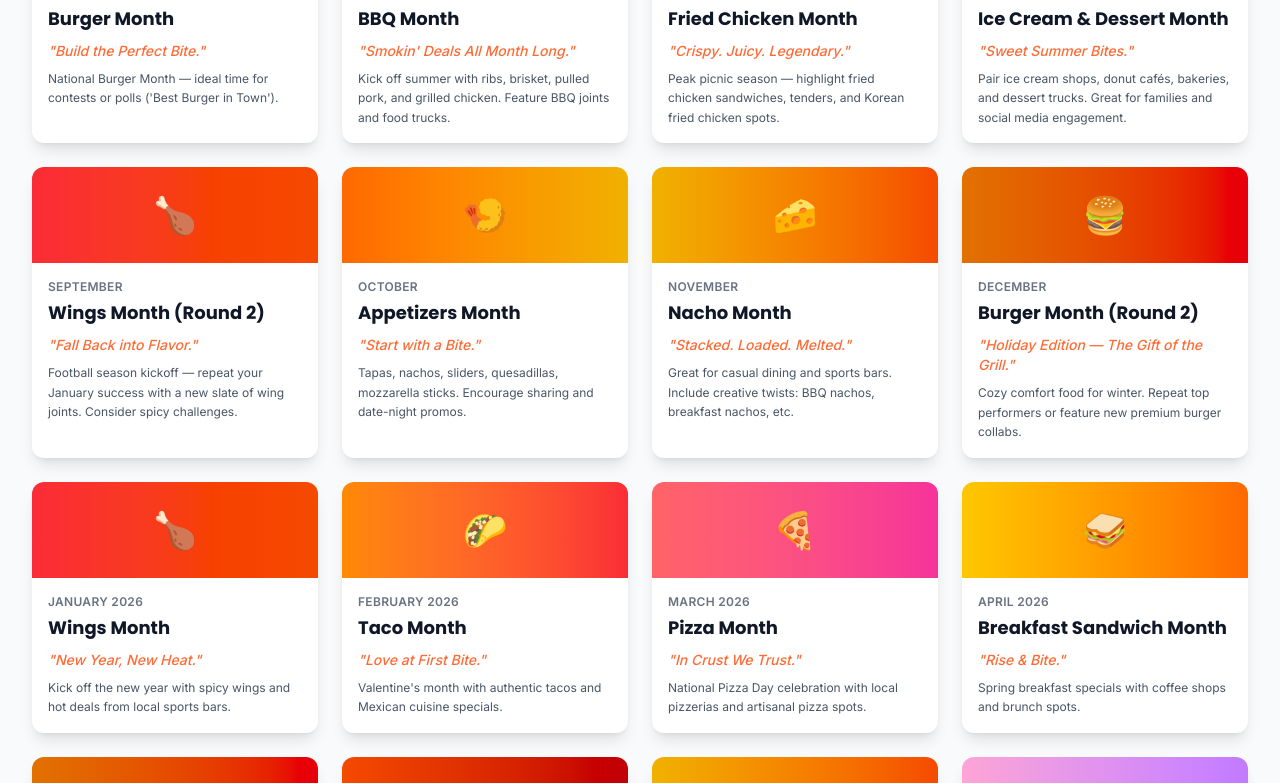
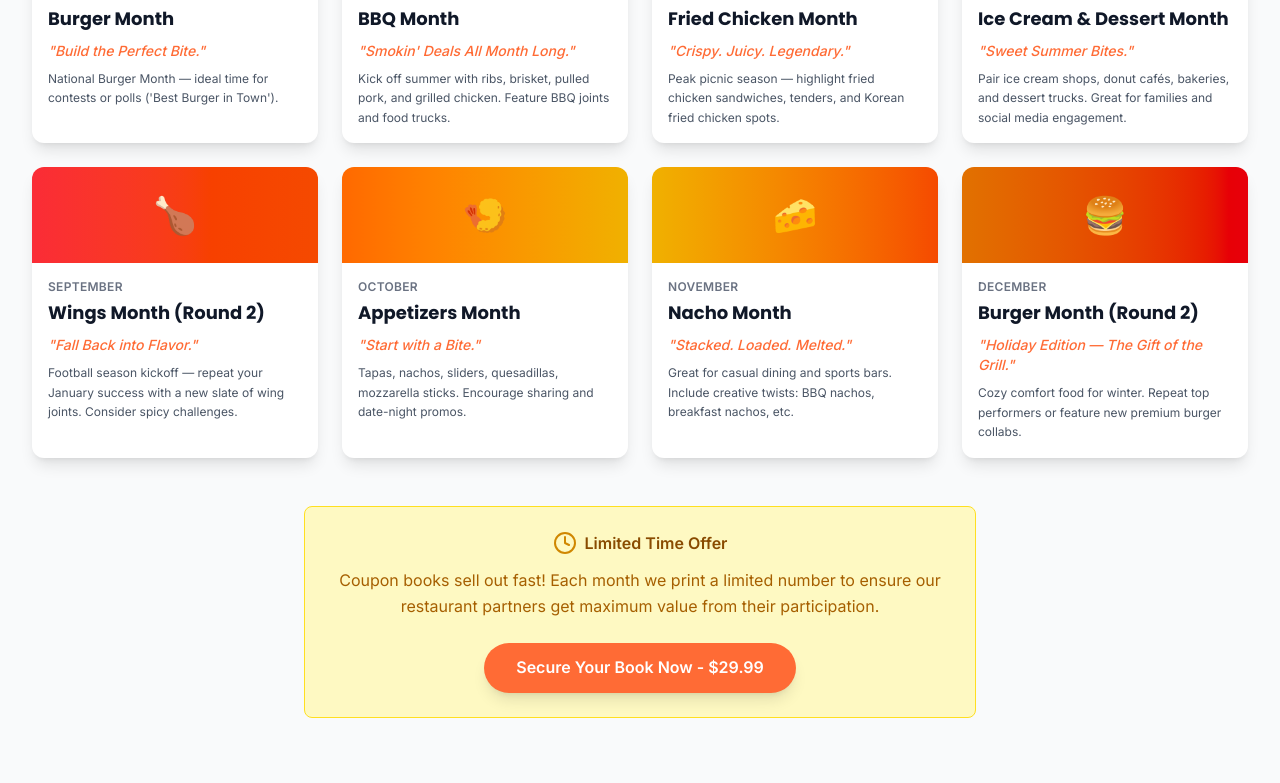
Before and after one commit to JuiceFactory22/bitebook_website, a Next.js app: page / in a window 1280 px wide. Shown: the part 2003-2786 px from the top of the page. Built offline with nearby package versions, Linux system fonts and the light colour scheme.

Commit message:
Remove 2026 events from Monthly Promotions section

```diff
--- a/src/app/page.tsx
+++ b/src/app/page.tsx
@@ -99,87 +99,6 @@ export default function Home() {
           description: "Cozy comfort food for winter. Repeat top performers or feature new premium burger collabs.",
           color: "from-amber-600 to-red-600",
           icon: "🍔"
-        },
-        // Additional months for next year
-        {
-          month: "January 2026",
-          theme: "Wings Month",
-          tagline: "New Year, New Heat.",
-          description: "Kick off the new year with spicy wings and hot deals from local sports bars.",
-          color: "from-red-500 to-orange-600",
-          icon: "🍗"
-        },
-        {
-          month: "February 2026",
-          theme: "Taco Month",
-          tagline: "Love at First Bite.",
-          description: "Valentine's month with authentic tacos and Mexican cuisine specials.",
-          color: "from-orange-400 to-red-500",
-          icon: "🌮"
-        },
-        {
-          month: "March 2026",
-          theme: "Pizza Month",
-          tagline: "In Crust We Trust.",
-          description: "National Pizza Day celebration with local pizzerias and artisanal pizza spots.",
-          color: "from-red-400 to-pink-500",
-          icon: "🍕"
-        },
-        {
-          month: "April 2026",
-          theme: "Breakfast Sandwich Month",
-          tagline: "Rise & Bite.",
-          description: "Spring breakfast specials with coffee shops and brunch spots.",
-          color: "from-yellow-400 to-orange-500",
-          icon: "🥪"
-        },
-        {
-          month: "May 2026",
-          theme: "Burger Month",
-          tagline: "Build the Perfect Bite.",
-          description: "National Burger Month with gourmet burger joints and casual dining.",
-          color: "from-amber-600 to-red-600",
-          icon: "🍔"
-        },
-        {
-          month: "June 2026",
-          theme: "BBQ Month",
-          tagline: "Smokin' Summer Deals.",
-          description: "Summer BBQ season with ribs, brisket, and grilled specialties.",
-          color: "from-orange-600 to-red-700",
-          icon: "🔥"
-        },
-        {
-          month: "July 2026",
-          theme: "Fried Chicken Month",
-          tagline: "Crispy Summer Bites.",
-          description: "Peak summer with fried chicken sandwiches and Korean fried chicken.",
-          color: "from-yellow-500 to-orange-600",
-          icon: "🍗"
-        },
-        {
-          month: "August 2026",
-          theme: "Ice Cream & Dessert Month",
-          tagline: "Sweet Summer Treats.",
-          description: "Summer dessert month with ice cream shops and bakeries.",
-          color: "from-pink-300 to-purple-400",
-          icon: "🍦"
-        },
-        {
-          month: "September 2026",
-          theme: "Wings Month (Round 2)",
-          tagline: "Fall Back into Flavor.",
-          description: "Football season with wing specials and sports bar deals.",
-          color: "from-red-500 to-orange-600",
-          icon: "🍗"
-        },
-        {
-          month: "October 2026",
-          theme: "Appetizers Month",
-          tagline: "Start with a Bite.",
-          description: "Fall appetizer specials with tapas and sharing plates.",
-          color: "from-orange-500 to-yellow-500",
-          icon: "🍤"
         }
   ];
 
@@ -276,7 +195,7 @@ export default function Home() {
           {/* Events Timeline */}
           <EventsCarousel
             pastEvents={monthlyPromotions.slice(7, 10)} // 3 previous months (August, September, October)
-            upcomingEvents={monthlyPromotions.slice(10, 22)} // 12 upcoming months (November through next October)
+            upcomingEvents={monthlyPromotions.slice(10, 12)} // 2 upcoming months (November, December)
             currentMonth={9} // October (0-indexed)
           />
         </div>
```
